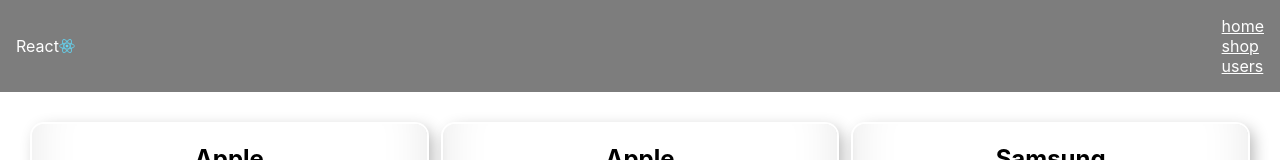
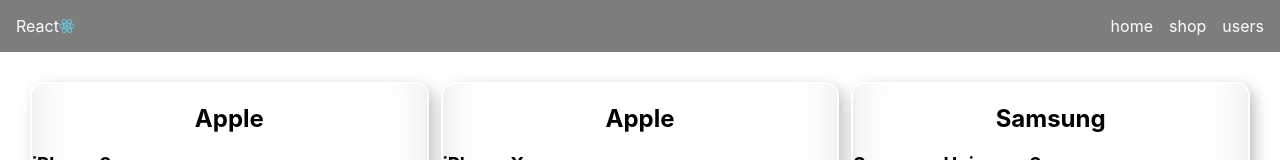
Before and after one commit to ArunprakashLfs/react-project, a React (Create React App) app: page / in a window 1280 px wide. Shown: the top 160 px of the page. Built offline with nearby package versions, Linux system fonts and the light colour scheme.

Commit message:
added logo

```diff
--- a/src/components/navbarContainer/navbar.styles.scss
+++ b/src/components/navbarContainer/navbar.styles.scss
@@ -6,12 +6,15 @@
     color: #fff;
     align-content: space-between;
     justify-content: space-between;
-    .link{
-        color: #fff;
+    .link-component{
+        // background-color: #22222296;
         display: flex;
         flex-direction: row;
-        justify-content: space-between;
-        gap: 2rem;
+        gap: 1rem;
+        .link{
+            color: #fff;
+            text-decoration: none;
+        }
     }
     .symbol{
         display: flex;
--- a/src/components/navbarContainer/navbarContainer.js
+++ b/src/components/navbarContainer/navbarContainer.js
@@ -9,7 +9,7 @@
                 <span>React</span>
                 <img src={logo} alt="logo" className="logo-img"></img>
             </div>
-            <div >
+            <div  className="link-component">
                 <Link className="link" to={'/'}>home</Link>
                 <Link className="link" to={'/Shop'}>shop</Link>
                 <Link className="link" to={'/signin'}>users</Link>
```
